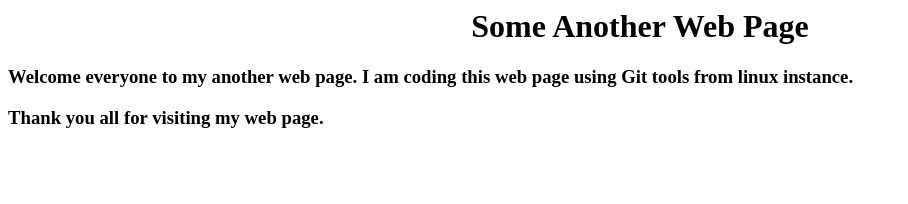
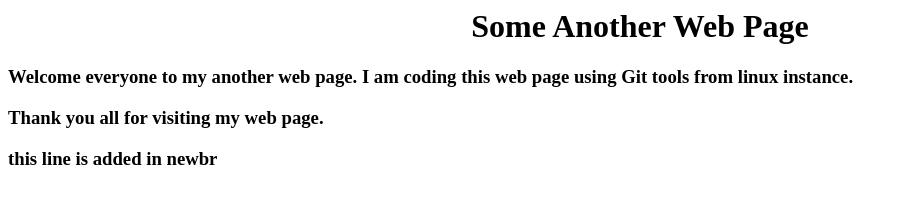
Before and after one commit to devopstraining611-282/12pmrepo, a plain HTML site: page sample.html in a window 1280 px wide. Shown: the whole page, without its empty margins (0-908 px from the left). Drawn offline with Linux system fonts and the light colour scheme.

Commit message:
newline in newbr

```diff
--- a/sample.html
+++ b/sample.html
@@ -4,5 +4,6 @@
 		<center><h1>Some Another Web Page</h1></center>
 		<h3>Welcome everyone to my another web page. I am coding this web page using Git tools from linux instance.</h3>
 		<h3>Thank you all for visiting my web page.</h3>
+		<h3>this line is added in newbr</h3>
 	</body>
 </html>
```
